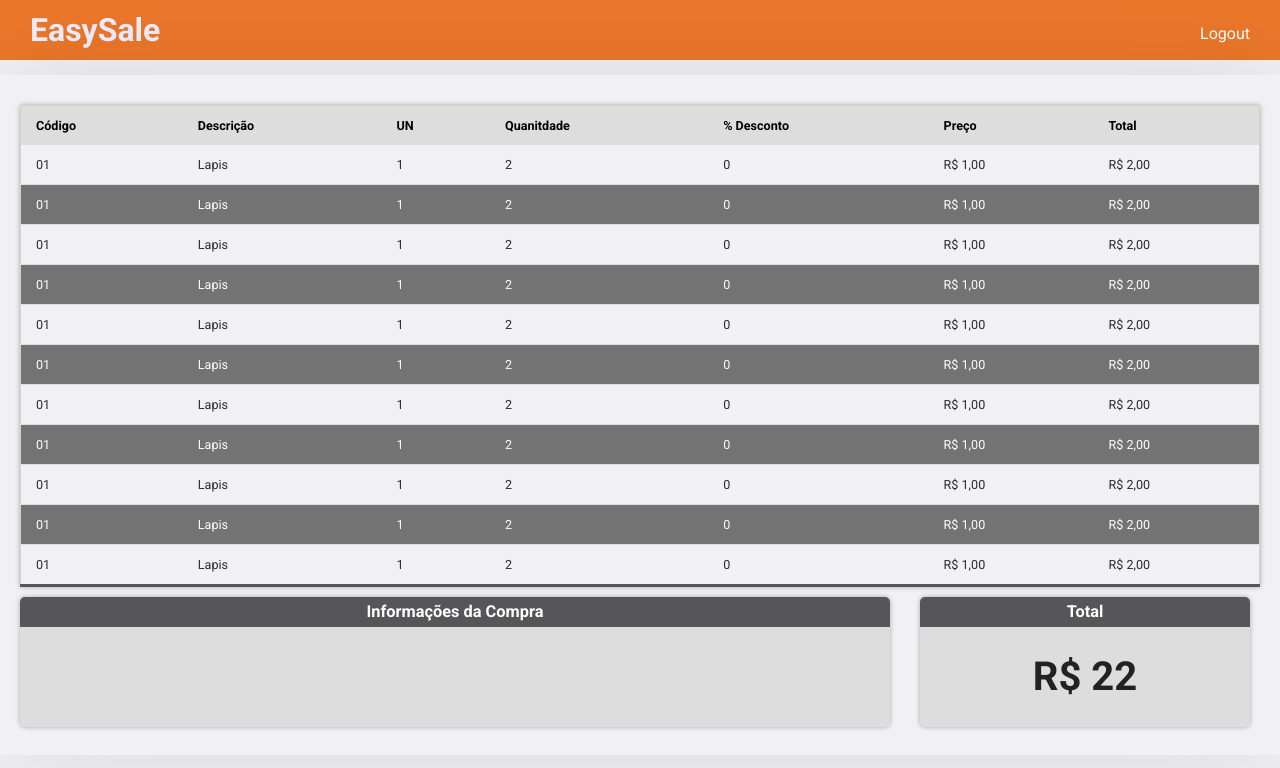
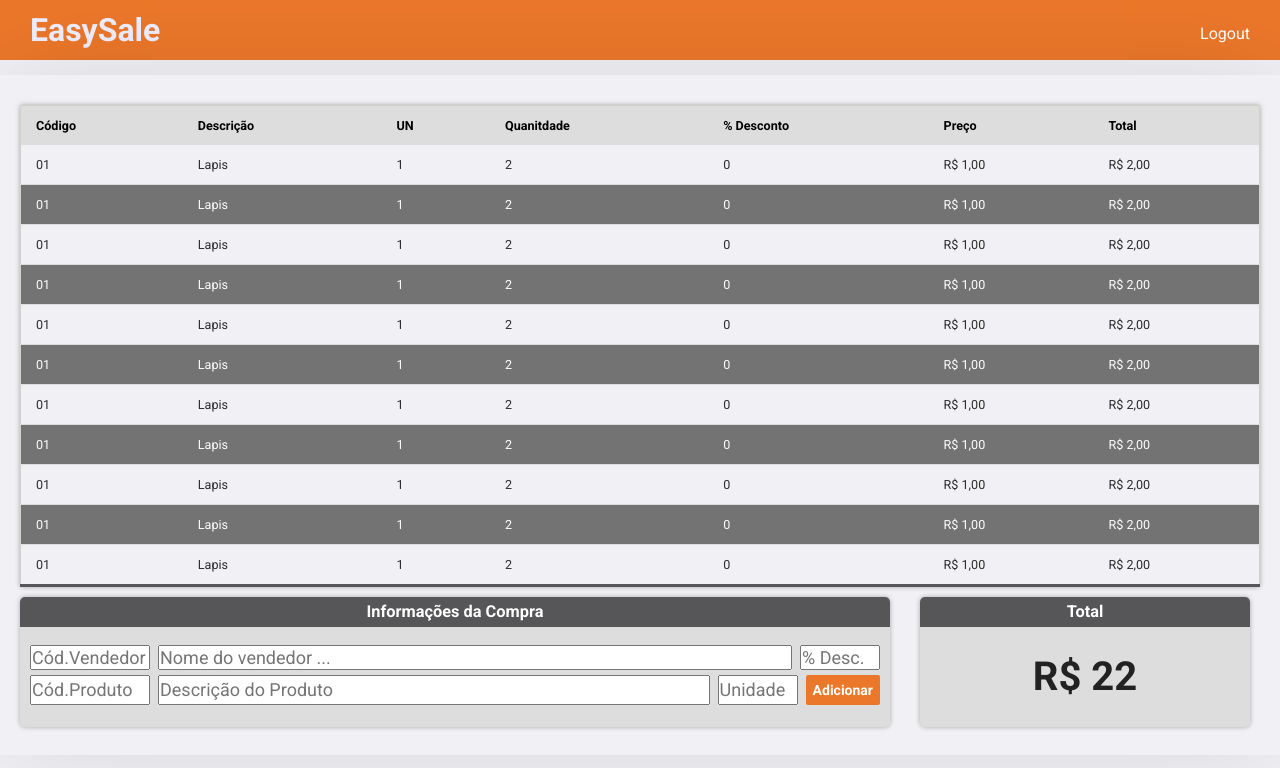
Before and after one commit to tilherme/EasySale, a React (Create React App) app: page /main in a window 1280 px wide. Shown: the top 768 px of the page. Built offline with nearby package versions, Linux system fonts and the light colour scheme.

Commit message:
Finalizing the sales screen

```diff
--- a/src/pages/Sales/index.js
+++ b/src/pages/Sales/index.js
@@ -18,7 +18,19 @@ export default function Sales() {
         <div className="details">
 
           <div className="inputs">
-            <Card title="Informações da Compra" styles="" />
+            <Card title="Informações da Compra">
+                <div className="input-group">
+                  <input type="text" placeholder="Cód.Vendedor" style={{ width: 120 }} />
+                  <input type="text" placeholder="Nome do vendedor ..." readOnly />
+                  <input type="text" placeholder="% Desc." style={{ width: 80 }} />
+                </div>
+                <div className="input-group">
+                  <input type="text" placeholder="Cód.Produto" style={{ width: 120, height: 30 }} />
+                  <input type="text" placeholder="Descrição do Produto" readOnly style={{ height: 30 }} />
+                  <input type="text" placeholder="Unidade" style={{ width: 80, height: 30 }} />
+                  <button className="add">Adicionar</button>
+                </div>
+            </Card>
           </div>
 
           <div className="info-sale">
--- a/src/pages/Sales/styles.css
+++ b/src/pages/Sales/styles.css
@@ -41,3 +41,36 @@
 .sale-container .content .details .inputs{
   width: 100%;
 }
+
+.sale-container .content .details .inputs .input-group{
+  display: flex;
+  align-items: center;
+  width: 100%;
+  margin-bottom: 5px;
+}
+
+.sale-container .content .details .inputs .input-group input + input{
+  margin-left: 8px;
+  width: 100%;
+}
+
+.sale-container .content .details .inputs .input-group button{
+  width: 115px;
+  height: 30px;
+  background: #EB772A;
+  border: 0;
+  border-radius: 2px;
+  color: #fff;
+  font-weight: 700;
+  margin-left: 8px;
+  display: inline-block;
+  text-align: center;
+  text-decoration: none;
+  font-size: 14px;
+  line-height: 30px;
+  transition: filter 0.2s;
+}
+
+.sale-container .content .details .inputs .input-group button:hover{
+  filter: brightness(92%);
+}
```
